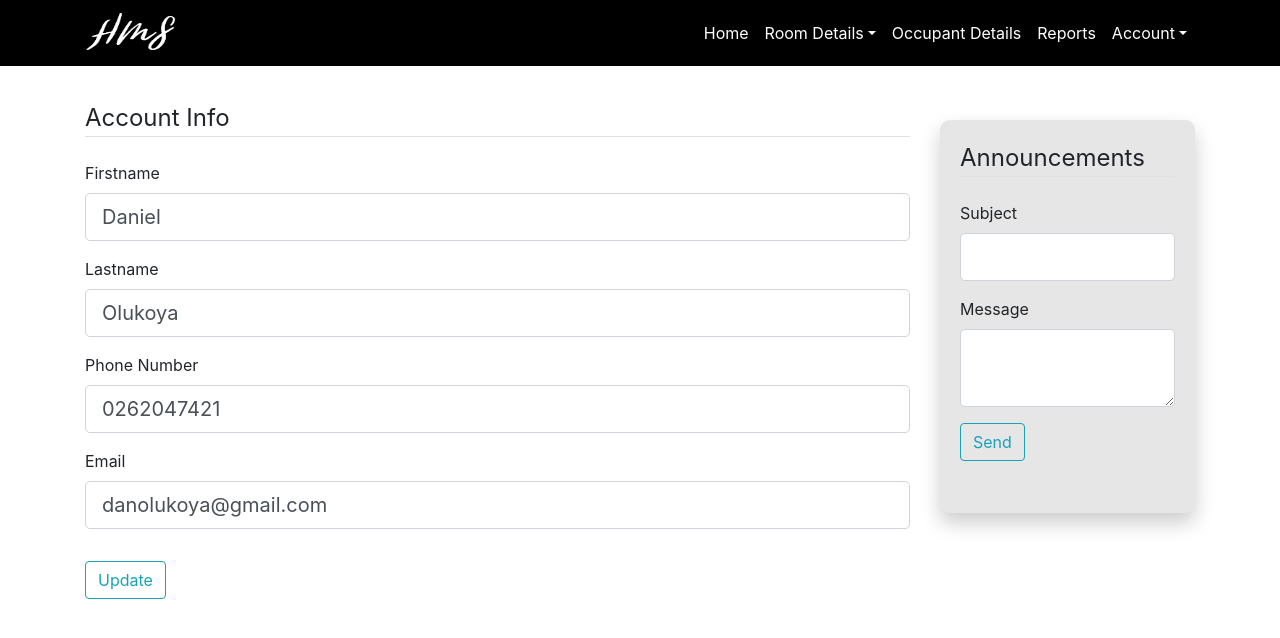
After one commit to AshCreate/Project-HMS, a Flask app: page /admin/account in a window 1280 px wide. The commit adds this page. Shown: the top 638 px of the page. Run offline with Flask 2, Linux system fonts and the light colour scheme; a user stored in the database is signed in; some libraries are stand-ins or nearby versions.

Commit message:
update account added

```diff
--- a/HMS/forms.py
+++ b/HMS/forms.py
@@ -11,7 +11,7 @@ class SignupForm(FlaskForm):
     firstname = StringField('First Name', validators=[DataRequired(), Length(min=3, max=20)])
     lastname = StringField('Last Name', validators=[DataRequired(), Length(min=3, max=20)])
     email = StringField('Email', validators=[DataRequired(), Email()])
-    number = StringField('Phone Number', validators=[DataRequired(), Length(min=10, max=10)])
+    number = StringField('Phone Number', validators=[DataRequired(), Length(min=9, max=20)])
     gender = SelectField('Gender', choices=[('M', 'Male'),
                                             ('F', 'Female')])
     password = PasswordField('Password', validators=[DataRequired()])
@@ -51,13 +51,6 @@ class AddRoomForm(FlaskForm):
     submit = SubmitField('Add Room')
 
 
-class ItemTable(Table):
-    name = Col('Name')
-    paid = Col('Amount Paid')
-    remain = Col('Amount Remaining')
-    action = Col('Action')
-
-
 class EditRoomForm(FlaskForm):
     room_num = StringField('Room Number', validators=[DataRequired()])
     beds = SelectField('Number of occupants allowed', choices=[(1, 'One in a room'),
@@ -65,3 +58,27 @@ class EditRoomForm(FlaskForm):
                                                                (3, 'Three in a room'),
                                                                (4, 'Four in a room')])
     submit = SubmitField('Update Room')
+
+
+class UpdateAccountForm(FlaskForm):
+    firstname = StringField('Firstname',
+                            validators=[DataRequired(), Length(min=2, max=20)])
+    lastname = StringField('Lastname',
+                           validators=[DataRequired(), Length(min=2, max=20)])
+    number = StringField('Phone Number',
+                         validators=[DataRequired(), Length(min=9, max=20)])
+    email = StringField('Email',
+                        validators=[DataRequired(), Email()])
+    submit = SubmitField('Update')
+
+    def validate_number(self, number):
+        if number.data != current_user.number:
+            user = studentUser.query.filter_by(number=number.data).first()
+            if user:
+                raise ValidationError('That number is taken.')
+
+    def validate_email(self, email):
+        if email.data != current_user.email:
+            user = studentUser.query.filter_by(email=email.data).first()
+            if user:
+                raise ValidationError('That email is taken. Please choose a different one.')
--- a/HMS/routes.py
+++ b/HMS/routes.py
@@ -5,8 +5,7 @@ from HMS import app, db, bcrypt
 from flask_login import login_user, current_user, logout_user, login_required
 from HMS.models import studentUser
 from HMS.static.tourcontent import tourContent
-from HMS.forms import SignupForm, LoginForm, AnnouncementForm, AddRoomForm, EditRoomForm, ItemTable
-from flask_mail import Message
+from HMS.forms import SignupForm, LoginForm, AnnouncementForm, AddRoomForm, EditRoomForm, UpdateAccountForm
 
 rooms = [
     {"name": "GF1", "beds": 2}, {"name": "GF2", "beds": 4}, {"name": "GF3", "beds": 3},
@@ -35,6 +34,12 @@ def login():
         else:
             flash('Login Unsuccessful. Please check email and password', 'danger')
     return render_template('login.html', title='Login', form=form)
+
+
+@app.route("/logout")
+def logout():
+    logout_user()
+    return redirect(url_for('home'))
 
 
 @app.route("/signup", methods=['GET', 'POST'])
@@ -86,7 +91,6 @@ def editroom():
     persons = [dict(name='Name1', paid=2600, remain=1000, action='none'),
                dict(name='Name2', paid=2600, remain=1000, action='none'),
                dict(name='Name3', paid=2600, remain=1000, action='none'),
-               dict(name='Name4', paid=2600, remain=1000, action='none'),
                dict(name='Name4', paid=2600, remain=1000, action='none')]
 
     return render_template('editroom.html', title='Add Room',
@@ -120,3 +124,24 @@ def occupants_details():
 def viewrooms():
     form2 = AnnouncementForm()
     return render_template('view_rooms.html', form2=form2, rooms=rooms)
+
+
+@app.route("/admin/account", methods=['GET', 'POST'])
+@login_required
+def updateaccount():
+    form = UpdateAccountForm()
+    form2 = AnnouncementForm()
+    if form.validate_on_submit():
+        current_user.firstname = form.firstname.data
+        current_user.lastname = form.lastname.data
+        current_user.number = form.number.data
+        current_user.email = form.email.data
+        db.session.commit()
+        flash('Your account has been updated!', 'success')
+        return redirect(url_for('updateaccount'))
+    elif request.method == 'GET':
+        form.firstname.data = current_user.firstname
+        form.lastname.data = current_user.lastname
+        form.number.data = current_user.number
+        form.email.data = current_user.email
+    return render_template('updateaccount.html', title='Account', form=form, form2=form2)
--- a/HMS/static/main.css
+++ b/HMS/static/main.css
@@ -104,8 +104,6 @@ header.masthead{
 
 .flash{
   top: 110%;
-  left: 20%;
-  width: 100%;
 }
 
 #announcement{
--- a/HMS/templates/admin_layout.html
+++ b/HMS/templates/admin_layout.html
@@ -49,10 +49,11 @@
                         <li class="nav-item dropdown">
                             <a class="nav-link dropdown-toggle text-white" data-toggle="dropdown" href="#" role="button" aria-haspopup="true" aria-expanded="false">Account</a>
                             <div class="dropdown-menu">
-                                <a class="dropdown-item" href="#">Edit Admin Details</a>
+                                <a class="dropdown-item" href="{{ url_for('updateaccount')}}">Edit Admin Details</a>
+                                <a class="dropdown-item" href="#">Change Password</a>
                                 <a class="dropdown-item" href="#">Edit Hostel Details</a>
                                 <div class="dropdown-divider"></div>
-                                <a class="dropdown-item" href="#">Logout</a>
+                                <a class="dropdown-item" href="{{ url_for('logout')}}">Logout</a>
                             </div>
                         </li>
 
@@ -109,6 +110,7 @@
     </main>
 
 
+
     <!-- Optional JavaScript -->
     <!-- jQuery first, then Popper.js, then Bootstrap JS -->
     <script src="https://code.jquery.com/jquery-3.2.1.slim.min.js" integrity="sha384-KJ3o2DKtIkvYIK3UENzmM7KCkRr/rE9/Qpg6aAZGJwFDMVNA/GpGFF93hXpG5KkN" crossorigin="anonymous"></script>
--- /dev/null
+++ b/HMS/templates/updateaccount.html
@@ -0,0 +1,70 @@
+{% extends "admin_layout.html" %}
+{% block content %}
+    <form method="POST" action="" enctype="multipart/form-data">
+        {{ form.hidden_tag() }}
+        <fieldset class="form-group">
+            <legend class="border-bottom mb-4">Account Info</legend>
+            <div class="form-group">
+                {{ form.firstname.label(class="form-control-label") }}
+
+                {% if form.firstname.errors %}
+                    {{ form.firstname(class="form-control form-control-lg is-invalid") }}
+                    <div class="invalid-feedback">
+                        {% for error in form.firstname.errors %}
+                            <span>{{ error }}</span>
+                        {% endfor %}
+                    </div>
+                {% else %}
+                    {{ form.firstname(class="form-control form-control-lg") }}
+                {% endif %}
+            </div>
+            <div class="form-group">
+                {{ form.lastname.label(class="form-control-label") }}
+
+                {% if form.lastname.errors %}
+                    {{ form.lastname(class="form-control form-control-lg is-invalid") }}
+                    <div class="invalid-feedback">
+                        {% for error in form.lastname.errors %}
+                            <span>{{ error }}</span>
+                        {% endfor %}
+                    </div>
+                {% else %}
+                    {{ form.lastname(class="form-control form-control-lg") }}
+                {% endif %}
+            </div>
+            <div class="form-group">
+                {{ form.number.label(class="form-control-label") }}
+
+                {% if form.number.errors %}
+                    {{ form.number(class="form-control form-control-lg is-invalid") }}
+                    <div class="invalid-feedback">
+                        {% for error in form.number.errors %}
+                            <span>{{ error }}</span>
+                        {% endfor %}
+                    </div>
+                {% else %}
+                    {{ form.number(class="form-control form-control-lg") }}
+                {% endif %}
+            </div>
+            <div class="form-group">
+                {{ form.email.label(class="form-control-label") }}
+                {% if form.email.errors %}
+                    {{ form.email(class="form-control form-control-lg is-invalid") }}
+                    <div class="invalid-feedback">
+                        {% for error in form.email.errors %}
+                            <span>{{ error }}</span>
+                        {% endfor %}
+                    </div>
+                {% else %}
+                    {{ form.email(class="form-control form-control-lg") }}
+                {% endif %}
+            </div>
+        </fieldset>
+        <div class="form-group">
+            {{ form.submit(class="btn btn-outline-info") }}
+        </div>
+    </form>
+
+
+
+{% endblock content%}
```
Also changed, not shown: HMS/templates/editroom.html (+5 -5 lines), HMS/templates/occupants_details.html (+5 -5 lines), HMS/hms.db.
